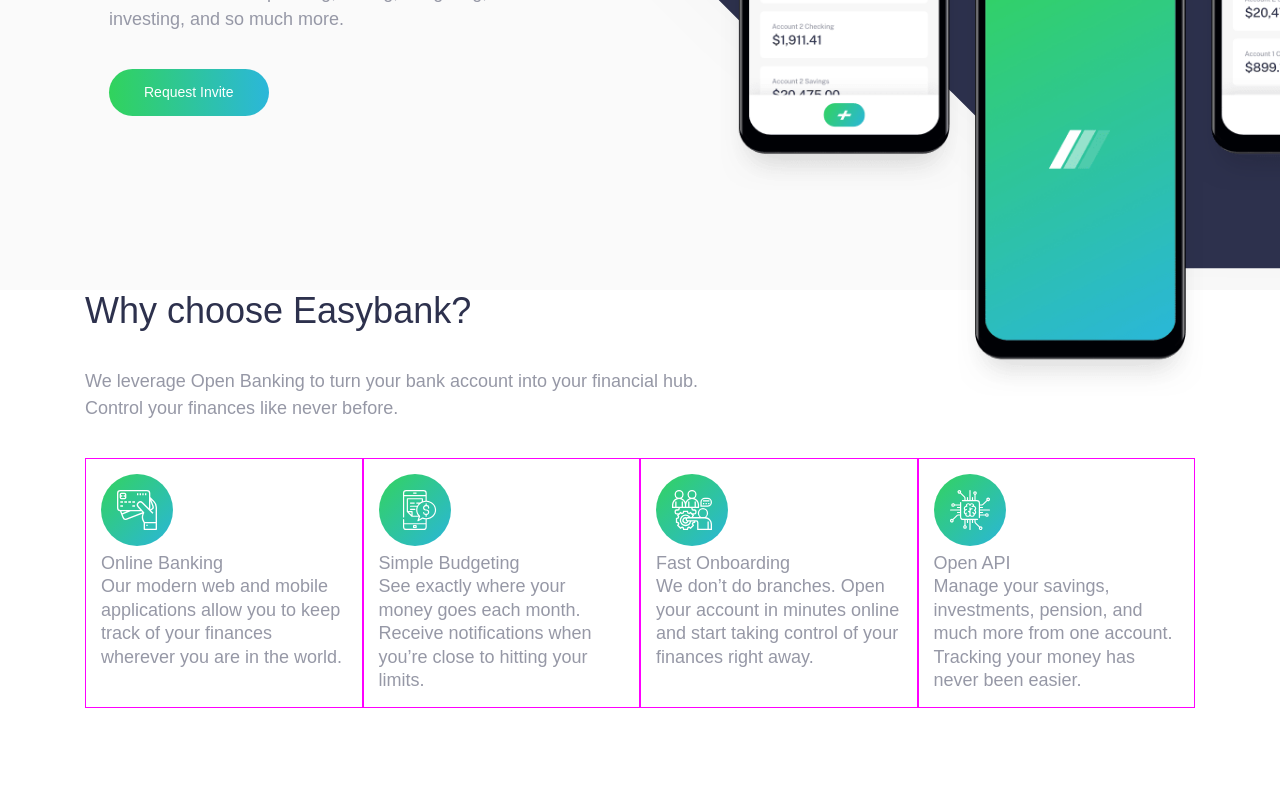
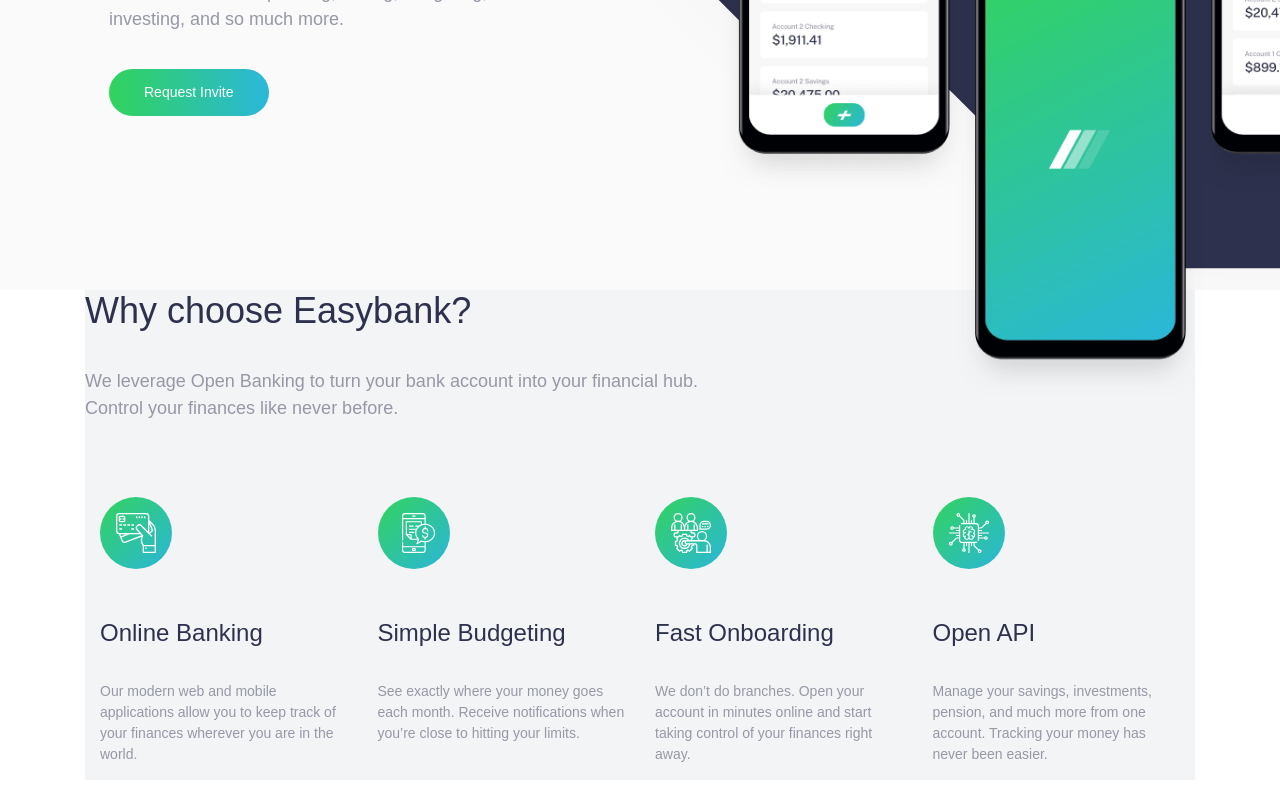
Before and after one commit to GurkiratSidhu/basic-landing-page, a React (Create React App) app: page / in a window 1280 px wide. Shown: the part 446-1246 px from the top of the page. Before the commit the page ends 1154 px from the top, so only its background shows below. Built offline with nearby package versions, Linux system fonts and the light colour scheme.

Commit message:
feature section

```diff
--- a/src/scss/_feature.scss
+++ b/src/scss/_feature.scss
@@ -1,40 +1,52 @@
 .feature {
-
-	&__intro{
+	background-color: $lightGrayishBlue;
+	&__intro {
+		margin-bottom: 3.75rem;
 		@include breakpoint-up(large) {
-			width:60%;
+			width: 60%;
 		}
 	}
 	&__grid {
-
-        @include breakpoint-up(medium) {
-            display: flex;
-            flex-wrap: wrap;
+		@include breakpoint-up(medium) {
+			display: flex;
+			flex-wrap: wrap;
 		}
 	}
 
 	&__item {
-		border: 1px solid magenta;
 		padding: 0.9375rem;
 
-        @include breakpoint-up(medium){
-            flex: 1 0 50%;
-        }
+		@include breakpoint-up(medium) {
+			flex: 1 0 50%;
+		}
 
 		@include breakpoint-up(large) {
 			flex: 1;
 		}
 	}
 
-	// &__icon{
+	&__icon {
+		margin-bottom: 1.875rem;
+		@include breakpoint-up(large) {
+			margin-bottom: 2.75rem;
+		}
+	}
 
-	// }
+	&__title {
+		font-size: 1.25rem;
+		font-weight: 300;
+		line-height: 1.15;
+		color: $darkBlue;
+		margin-bottom: 1.5rem;
 
-	// &__title{
+		@include breakpoint-up(large) {
+			font-size: 1.5rem;
+			margin-bottom: 2.125rem;
+		}
+	}
 
-	// }
-
-	// &__description{
-
-	// }
+	&__description {
+		font-size: 0.875rem;
+		line-height: 1.5;
+	}
 }
--- a/src/scss/_globals.scss
+++ b/src/scss/_globals.scss
@@ -18,6 +18,7 @@
 	color: $grayishBlue;
 	font-weight: 300;
 	line-height: 1.3;
+	min-height: 300vh;
 
 	@include breakpoint-up(large) {
 		font-size: &font-med;
@@ -30,10 +31,10 @@
 	margin-top: 0;
 	font-weight: 300;
 	line-height: 1.15;
-	color:$darkBlue;
+	color: $darkBlue;
 }
 
-h1{
+h1 {
 	margin-bottom: 1.5rem;
 	font-size: 2.31rem;
 
@@ -42,18 +43,17 @@
 	}
 }
 
-h2{
+h2 {
 	font-size: 1.875rem;
 	margin-bottom: 1.5625rem;
 
-	@include breakpoint-up(large){
+	@include breakpoint-up(large) {
 		font-size: 2.25rem;
 		margin-bottom: 2.25rem;
 	}
-
 }
 
-p{
+p {
 	line-height: 1.5;
 	margin-bottom: 2.25rem;
 }
@@ -70,15 +70,23 @@
 	margin: 0 auto;
 
 	&--pall {
-		padding-top: 2.25rem;
-		padding-bottom: 2.25rem;
+		padding-top: 4.375rem;
+		padding-bottom: 4.375rem;
 		padding-right: 1.5rem;
 		padding-left: 1.5rem;
+		@include breakpoint-up(large) {
+			padding-top: 6rem;
+			padding-bottom: 6rem;
+		}
 	}
 
 	&--py {
-		padding-top: 2.25rem;
-		padding-bottom: 2.25rem;
+		padding-top: 4.375rem;
+		padding-bottom: 4.375rem;
+		@include breakpoint-up(large) {
+			padding-top: 6rem;
+			padding-bottom: 6rem;
+		}
 	}
 
 	&--py {
@@ -87,7 +95,10 @@
 	}
 
 	&--pt {
-		padding-top: 2.25rem;
+		padding-top: 4.375rem;
+		@include breakpoint-up(large) {
+			padding-top: 6rem;
+		}
 	}
 
 	&--pt {
@@ -95,7 +106,10 @@
 	}
 
 	&--pt {
-		padding-bottom: 2.25rem;
+		padding-bottom: 4.375rem;
+		@include breakpoint-up(large) {
+			padding-bottom: 6rem;
+		}
 	}
 
 	&--pt {
--- a/src/scss/style.css
+++ b/src/scss/style.css
@@ -20,6 +20,7 @@
   color: #9698a6;
   font-weight: 300;
   line-height: 1.3;
+  min-height: 300vh;
 }
 
 @media (min-width: 64em) {
@@ -77,15 +78,29 @@
 }
 
 .container--pall {
-  padding-top: 2.25rem;
-  padding-bottom: 2.25rem;
+  padding-top: 4.375rem;
+  padding-bottom: 4.375rem;
   padding-right: 1.5rem;
   padding-left: 1.5rem;
 }
 
+@media (min-width: 64em) {
+  .container--pall {
+    padding-top: 6rem;
+    padding-bottom: 6rem;
+  }
+}
+
 .container--py {
-  padding-top: 2.25rem;
-  padding-bottom: 2.25rem;
+  padding-top: 4.375rem;
+  padding-bottom: 4.375rem;
+}
+
+@media (min-width: 64em) {
+  .container--py {
+    padding-top: 6rem;
+    padding-bottom: 6rem;
+  }
 }
 
 .container--py {
@@ -94,7 +109,13 @@
 }
 
 .container--pt {
-  padding-top: 2.25rem;
+  padding-top: 4.375rem;
+}
+
+@media (min-width: 64em) {
+  .container--pt {
+    padding-top: 6rem;
+  }
 }
 
 .container--pt {
@@ -102,7 +123,13 @@
 }
 
 .container--pt {
-  padding-bottom: 2.25rem;
+  padding-bottom: 4.375rem;
+}
+
+@media (min-width: 64em) {
+  .container--pt {
+    padding-bottom: 6rem;
+  }
 }
 
 .container--pt {
@@ -340,6 +367,14 @@
   }
 }
 
+.feature {
+  background-color: #f3f4f6;
+}
+
+.feature__intro {
+  margin-bottom: 3.75rem;
+}
+
 @media (min-width: 64em) {
   .feature__intro {
     width: 60%;
@@ -357,7 +392,6 @@
 }
 
 .feature__item {
-  border: 1px solid magenta;
   padding: 0.9375rem;
 }
 
@@ -376,4 +410,34 @@
             flex: 1;
   }
 }
+
+.feature__icon {
+  margin-bottom: 1.875rem;
+}
+
+@media (min-width: 64em) {
+  .feature__icon {
+    margin-bottom: 2.75rem;
+  }
+}
+
+.feature__title {
+  font-size: 1.25rem;
+  font-weight: 300;
+  line-height: 1.15;
+  color: #2d314d;
+  margin-bottom: 1.5rem;
+}
+
+@media (min-width: 64em) {
+  .feature__title {
+    font-size: 1.5rem;
+    margin-bottom: 2.125rem;
+  }
+}
+
+.feature__description {
+  font-size: 0.875rem;
+  line-height: 1.5;
+}
 /*# sourceMappingURL=style.css.map */
```
Also changed, not shown: 1 other file (tests, documents, lock files or other folders).
